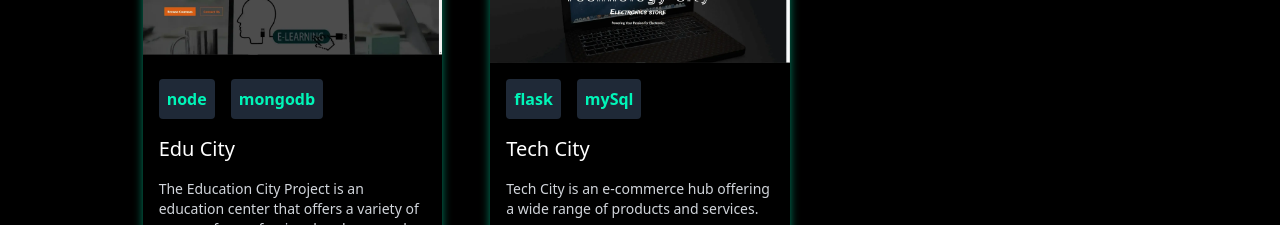
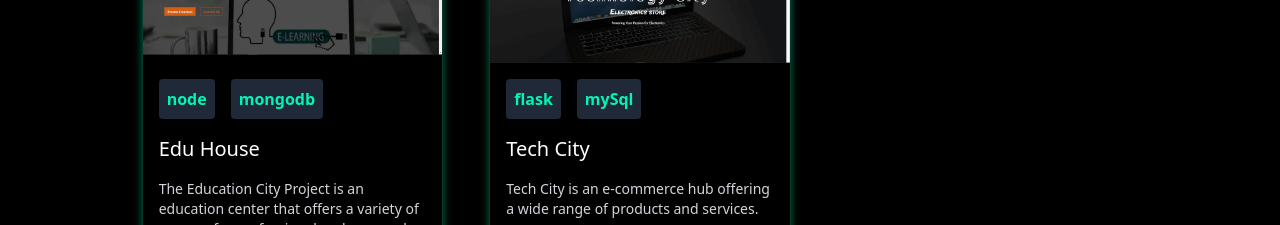
Before and after one commit to mahmoudramy93/portfolio, a Next.js app: page / in a window 1280 px wide. Shown: the part 2580-2805 px from the top of the page. Built offline with nearby package versions, Linux system fonts and the light colour scheme.

Commit message:
update projects link

```diff
--- a/src/components/Project.tsx
+++ b/src/components/Project.tsx
@@ -26,7 +26,7 @@ const Project = ({
         <div className="absolute top-0 left-0 right-0 bottom-0  text-center bg-black/50 scale-90 transition-all duration-500 opacity-0 group-hover:opacity-100 group-hover:scale-100">
           <Link
             href={githubLink}
-            target="_blank"
+            // target="_blank"
             aria-label="github link"
             className="flex items-center justify-center text-[#1F2937] w-[50px] h-[50px] -translate-x-1/2 bg-tealGreen border border-tealGreen rounded-full absolute top-1/2 left-1/2 transition-all duration-500 hover:bg-transparent hover:text-tealGreen"
           >
@@ -53,7 +53,7 @@ const Project = ({
         <p className="text-gray-300 text-sm ">{description}</p>
         <Link
           href={liveLink}
-          target="_blank"
+          // target="_blank"
           className="text-tealGreen/70 bg-darkGray text-sm transition-all duration-300 rounded px-4 py-2 flex items-center gap-2 w-fit ml-auto hover:text-tealGreen"
         >
           Preview
--- a/src/data/projectsData.ts
+++ b/src/data/projectsData.ts
@@ -5,12 +5,12 @@ export const projectsData = [
       src: "edu-city",
       alt: "Educational City",
     },
-    githubLink: "https://github.com/Safeya-Yasien/Edu-City",
+    githubLink: "https://github.com/mahmoudramy93/edu-house",
     technologies: ["node", "mongodb"],
-    name: "Edu City",
+    name: "Edu House",
     description:
       "The Education City Project is an education center that offers a variety of courses for professional and personal development.",
-    liveLink: "https://safeya-yasien.github.io/Edu-City/",
+    liveLink: "#",
   },
   {
     id: "2",
@@ -18,11 +18,11 @@ export const projectsData = [
       src: "tech-city",
       alt: "Technology City",
     },
-    githubLink: "https://github.com/Safeya-Yasien/Technology-City",
+    githubLink: "#",
     technologies: ["flask", "mySql"],
     name: "Tech City",
     description:
       "Tech City is an e-commerce hub offering a wide range of products and services.",
-    liveLink: "https://safeya-yasien.github.io/Technology-City/index.html",
+    liveLink: "#",
   },
 ];
```
